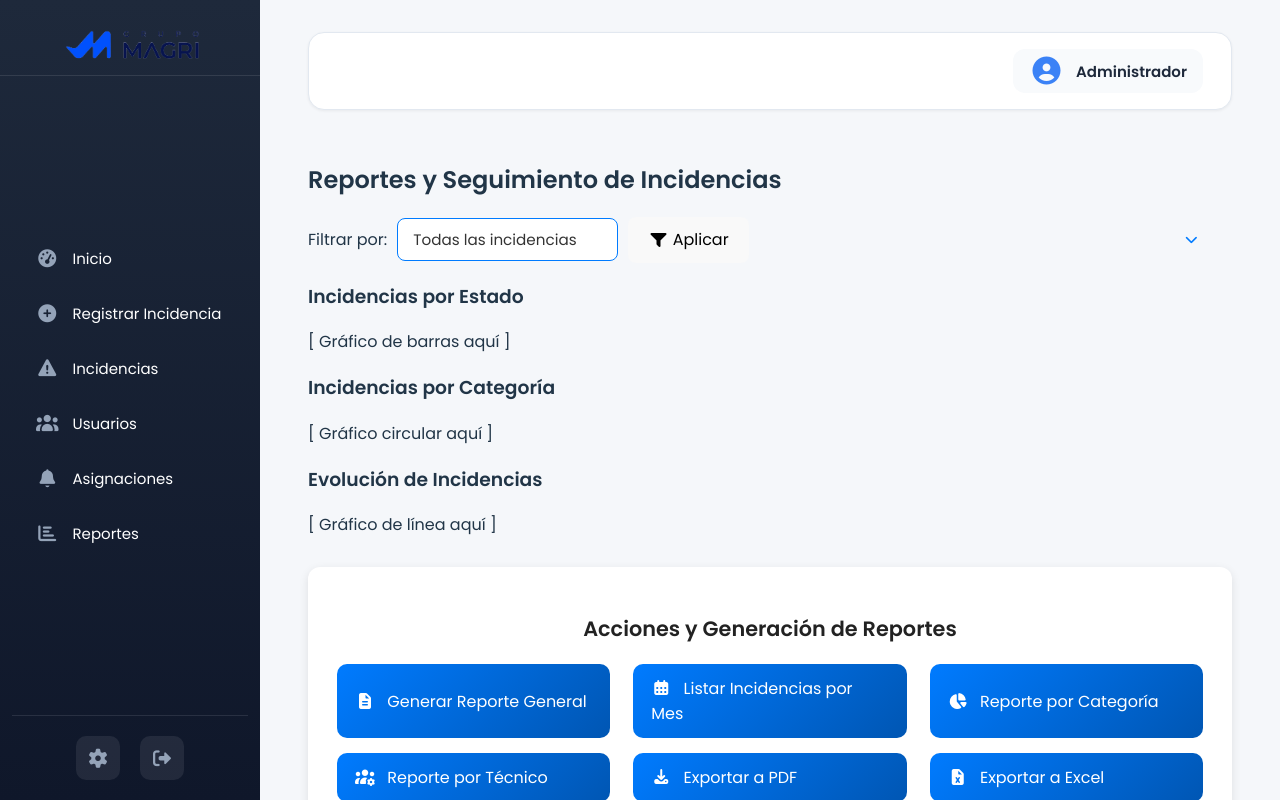
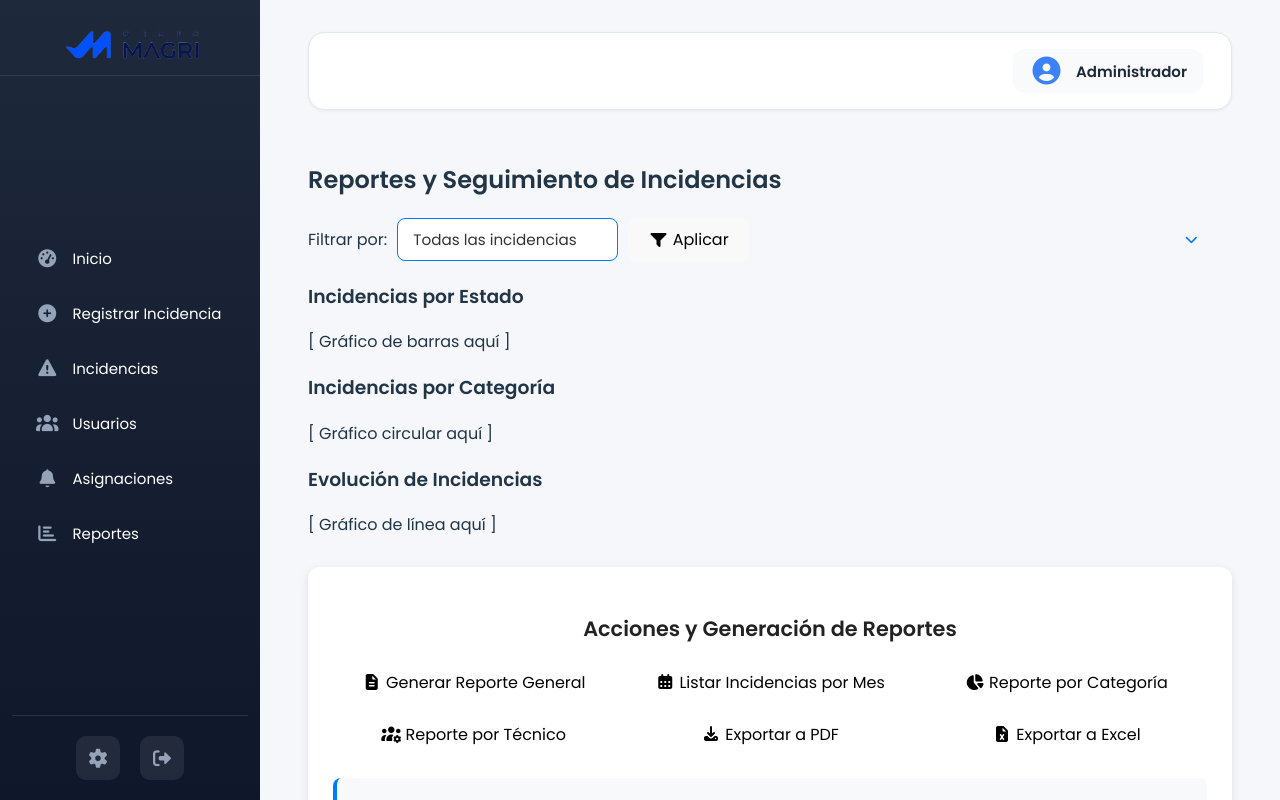
Before and after one commit to krashow/frontend-magri, a Vue app: page /reportes in a window 1280 px wide. Built offline with nearby package versions, Linux system fonts and the light colour scheme.

Commit message:
arreglo de botones

```diff
--- a/src/views/Dashboard.css
+++ b/src/views/Dashboard.css
@@ -674,27 +674,6 @@
   margin-bottom: 25px;
 }
 
-.btn-action {
-  background: linear-gradient(135deg, #007bff, #0056b3);
-  color: #fff;
-  border: none;
-  padding: 12px 18px;
-  border-radius: 10px;
-  cursor: pointer;
-  font-weight: 500;
-  text-align: left;
-  transition: transform 0.2s, background 0.3s;
-}
-
-.btn-action i {
-  margin-right: 8px;
-}
-
-.btn-action:hover {
-  background: linear-gradient(135deg, #0066cc, #004a99);
-  transform: scale(1.03);
-}
-
 /* Historial de reportes */
 .report-log {
   background: #f8f9fa;
```
